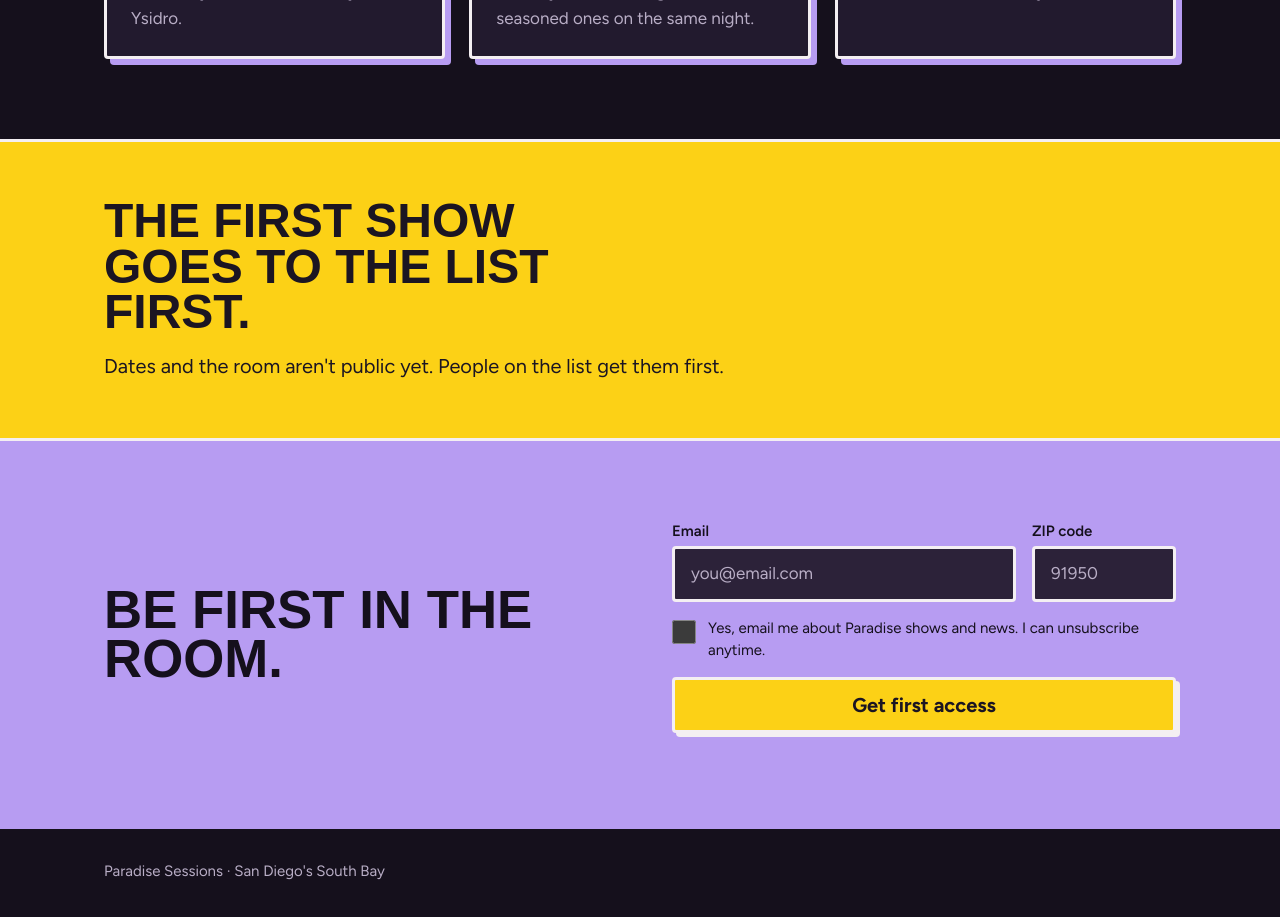
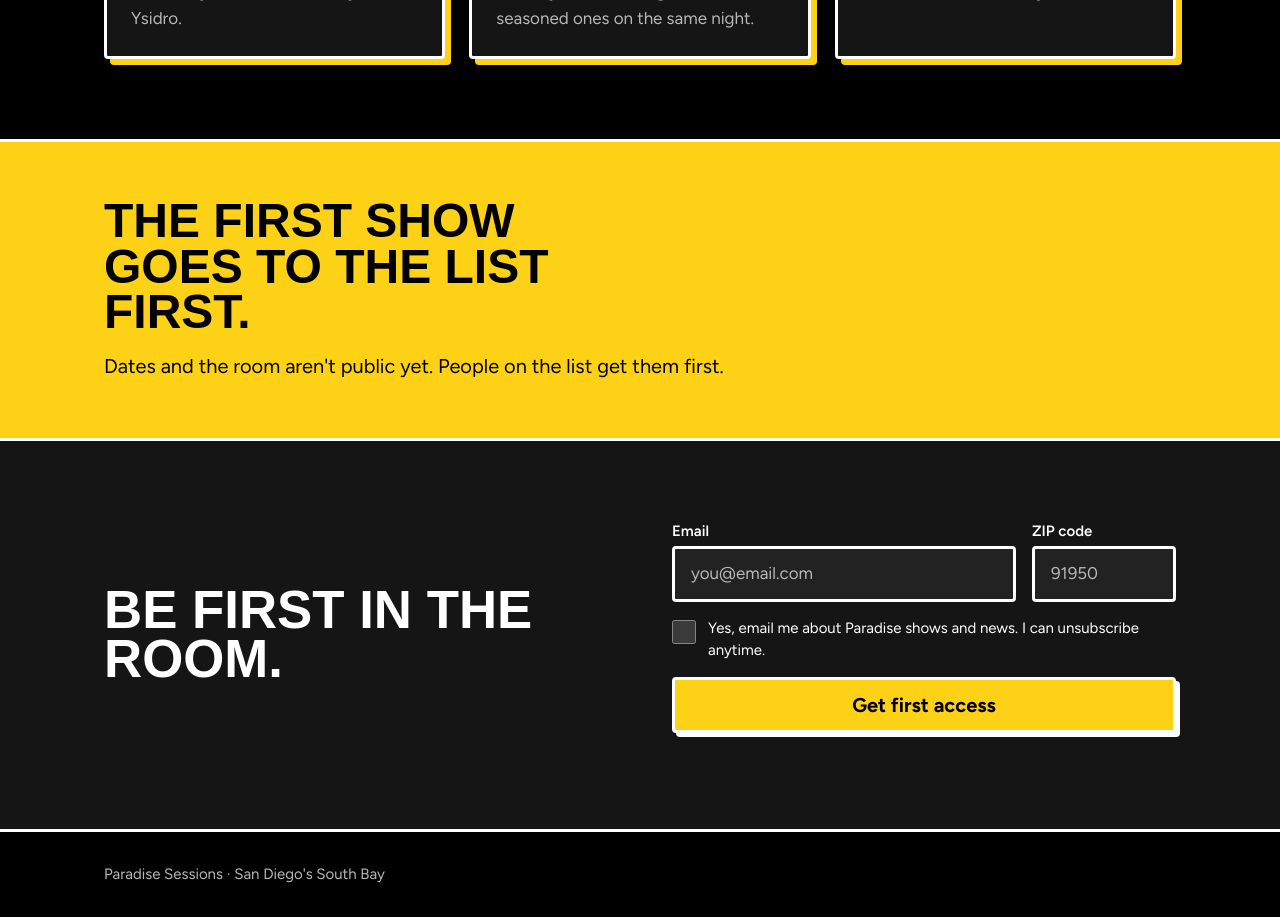
Before and after one commit to luzvimindagroup/paradise-site, a Next.js app: page / in a window 1280 px wide. Shown: the part 1280-2197 px from the top of the page. Built offline with nearby package versions, Linux system fonts and the light colour scheme; a web font is replaced by a local one.

Commit message:
Switch to black base, white headings, gold as the one accent
Drop lavender; bottom signup moves to a dark surface so it doesn't sit
against the gold band. Update OG image and CLAUDE.md design rule.

Co-Authored-By: Claude Sonnet 5.5 <noreply@anthropic.com>

```diff
--- a/src/app/opengraph-image.tsx
+++ b/src/app/opengraph-image.tsx
@@ -10,11 +10,11 @@ export default function Image() {
       <div
         style={{
           width: "100%", height: "100%", display: "flex", flexDirection: "column",
-          justifyContent: "space-between", background: "#15101c", padding: 72,
+          justifyContent: "space-between", background: "#000000", padding: 72,
           borderBottom: "24px solid #fcd116", color: "#f4eff2",
         }}
       >
-        <div style={{ display: "flex", flexDirection: "column", fontSize: 168, lineHeight: 0.9, fontWeight: 800, color: "#b79cf2", textTransform: "uppercase", letterSpacing: -2 }}>
+        <div style={{ display: "flex", flexDirection: "column", fontSize: 168, lineHeight: 0.9, fontWeight: 800, color: "#ffffff", textTransform: "uppercase", letterSpacing: -2 }}>
           <span>Paradise</span>
           <span>Sessions</span>
         </div>
--- a/src/app/page.tsx
+++ b/src/app/page.tsx
@@ -33,7 +33,7 @@ export default function Home() {
       <main>
         <section className="mx-auto grid max-w-6xl gap-5 px-5 pt-0 pb-12 sm:px-10 lg:grid-cols-[1.15fr_1fr] lg:items-center lg:gap-16 lg:pt-12 lg:pb-20">
           <div>
-            <h1 className="font-wordmark text-[clamp(2.4rem,12.6vw,6rem)] leading-[1] font-normal italic text-primary">
+            <h1 className="font-wordmark text-[clamp(2.4rem,12.6vw,6rem)] leading-[1] font-normal italic text-ink">
               Paradise
               <br />
               Sessions
@@ -70,7 +70,7 @@ export default function Home() {
           </ul>
         </section>
 
-        <section aria-labelledby="first" className="border-y-[3px] border-ink bg-gold text-on-gold">
+        <section aria-labelledby="first" className="border-y-[3px] border-ink bg-primary text-on-primary">
           <div className="mx-auto max-w-6xl px-5 py-10 sm:px-10 sm:py-14">
             <h2
               id="first"
@@ -84,7 +84,7 @@ export default function Home() {
           </div>
         </section>
 
-        <section aria-labelledby="join2" className="bg-primary text-on-primary">
+        <section aria-labelledby="join2" className="border-b-[3px] border-ink bg-surface">
           <div className="mx-auto grid max-w-6xl gap-8 px-5 py-14 sm:px-10 lg:grid-cols-2 lg:items-center lg:gap-16 lg:py-20">
             <h2
               id="join2"
@@ -92,7 +92,7 @@ export default function Home() {
             >
               Be first in the room.
             </h2>
-            <SignupForm onDark />
+            <SignupForm />
           </div>
         </section>
       </main>
--- a/src/components/EventHero.tsx
+++ b/src/components/EventHero.tsx
@@ -42,8 +42,8 @@ export function EventHero({ event }: { event: FeaturedEvent | null }) {
           id="event-hero"
           className="font-display text-[clamp(3rem,15vw,7.5rem)] leading-[0.82] font-extrabold uppercase"
         >
-          <span className="block text-primary">First show</span>
-          <span className="block text-gold">Coming soon</span>
+          <span className="block text-ink">First show</span>
+          <span className="block text-primary">Coming soon</span>
         </h2>
         <p className="max-w-[40ch] text-lg text-ink-soft">
           Details go to the list first.
--- a/src/components/SignupForm.tsx
+++ b/src/components/SignupForm.tsx
@@ -5,16 +5,14 @@ import { joinList, type JoinState } from "@/app/actions";
 
 const idle: JoinState = { status: "idle" };
 
-export function SignupForm({ onDark = false }: { onDark?: boolean }) {
+export function SignupForm() {
   const [state, action, pending] = useActionState(joinList, idle);
   const uid = useId();
   const err = state.status === "error" ? state : null;
 
   const field =
-    "block w-full min-h-14 rounded-sm border-[3px] border-ink bg-field px-4 text-base text-ink placeholder:text-ink-soft " +
-    (onDark ? "focus-visible:outline-gold" : "");
-  const label = "mb-1 block text-sm font-semibold " + (onDark ? "text-on-primary" : "text-ink");
-  const errText = onDark ? "text-on-primary underline" : "text-chili";
+    "block w-full min-h-14 rounded-sm border-[3px] border-ink bg-field px-4 text-base text-ink placeholder:text-ink-soft";
+  const label = "mb-1 block text-sm font-semibold text-ink";
 
   return (
     <form action={action} noValidate className="grid gap-4" aria-describedby={`${uid}-status`}>
@@ -38,31 +36,26 @@ export function SignupForm({ onDark = false }: { onDark?: boolean }) {
         </div>
       </div>
 
-      <label className={"flex items-start gap-3 text-sm " + (onDark ? "text-on-primary" : "text-ink")}>
+      <label className="flex items-start gap-3 text-sm text-ink">
         <input
           type="checkbox" name="consent" required
           aria-invalid={err?.field === "consent"}
-          className={"mt-0.5 size-6 shrink-0 accent-primary " + (onDark ? "focus-visible:outline-gold" : "")}
+          className="mt-0.5 size-6 shrink-0 accent-primary"
         />
         <span>Yes, email me about Paradise shows and news. I can unsubscribe anytime.</span>
       </label>
 
       <button
         type="submit" disabled={pending}
-        className={
-          "min-h-14 rounded-sm border-[3px] border-ink px-6 text-lg font-bold shadow-pop transition-transform active:translate-x-[3px] active:translate-y-[3px] active:shadow-none disabled:cursor-wait disabled:opacity-70 " +
-          (onDark
-            ? "bg-gold text-on-gold focus-visible:outline-gold"
-            : "bg-primary text-on-primary hover:bg-primary-deep")
-        }
+        className="min-h-14 rounded-sm border-[3px] border-ink bg-primary px-6 text-lg font-bold text-on-primary shadow-pop transition-transform hover:bg-primary-deep active:translate-x-[3px] active:translate-y-[3px] active:shadow-none disabled:cursor-wait disabled:opacity-70"
       >
         {pending ? "Joining…" : "Get first access"}
       </button>
 
       <p id={`${uid}-status`} role="status" aria-live="polite" className="text-sm font-semibold">
-        {err && <span className={errText}>{err.message}</span>}
+        {err && <span className="text-chili">{err.message}</span>}
         {state.status === "not_connected" && (
-          <span className={onDark ? "text-on-primary" : "text-ink"}>{state.message}</span>
+          <span className="text-ink">{state.message}</span>
         )}
       </p>
     </form>
--- a/src/design/tokens.css
+++ b/src/design/tokens.css
@@ -1,24 +1,22 @@
 /*
   Paradise design tokens — the ONE place for colors, type, spacing, radius.
   A future logo/palette swap is an edit to this file only.
-  Direction: "Ube Marquee" in dark (picked by Alan). Pairs below are WCAG 2.1 AA:
-  ink/paper 16.5, ink-soft/surface 7.9, primary/paper 8.1, on-primary/primary 8.1,
-  on-gold/gold 12.1, gold/paper 12.7, chili/paper 7.3. Gold is for fills and big display type only.
+  Direction: black, white, and ONE gold accent (picked by Alan). Pairs are WCAG 2.1 AA:
+  ink/paper 21, ink-soft/surface 8.9, gold/paper 13.5, on-primary/gold 13.5,
+  chili/paper 7.7.
 */
 @theme {
-  /* Color: dark plum base, near-white text, ONE primary (lavender), two supporting */
-  --color-paper: #15101c;
-  --color-paper-deep: #1f1829;
-  --color-ink: #f4eff2;
-  --color-ink-soft: #b9aec6;
-  --color-primary: #b79cf2; /* lavender (ube family) */
-  --color-primary-deep: #cbb6f7;
-  --color-surface: #221a2e; /* cards */
-  --color-field: #2c2239; /* inputs */
-  --color-on-primary: #15101c;
-  --color-gold: #fcd116; /* flag-inspired gold */
-  --color-on-gold: #1b1522;
-  --color-chili: #ff7a59; /* sparingly */
+  /* Color: black base, white text, ONE primary (gold), chili only for errors */
+  --color-paper: #000000;
+  --color-paper-deep: #0d0d0d;
+  --color-ink: #ffffff;
+  --color-ink-soft: #b8b8b8;
+  --color-primary: #fcd116; /* flag-inspired gold */
+  --color-primary-deep: #ffe066; /* hover */
+  --color-surface: #151515; /* cards */
+  --color-field: #222222; /* inputs */
+  --color-on-primary: #000000;
+  --color-chili: #ff7a59; /* error text only */
 
   /* Type */
   --font-display: var(--font-shoulders), ui-sans-serif, system-ui, sans-serif;
```
Also changed, not shown: 1 other file (tests, documents, lock files or other folders).
